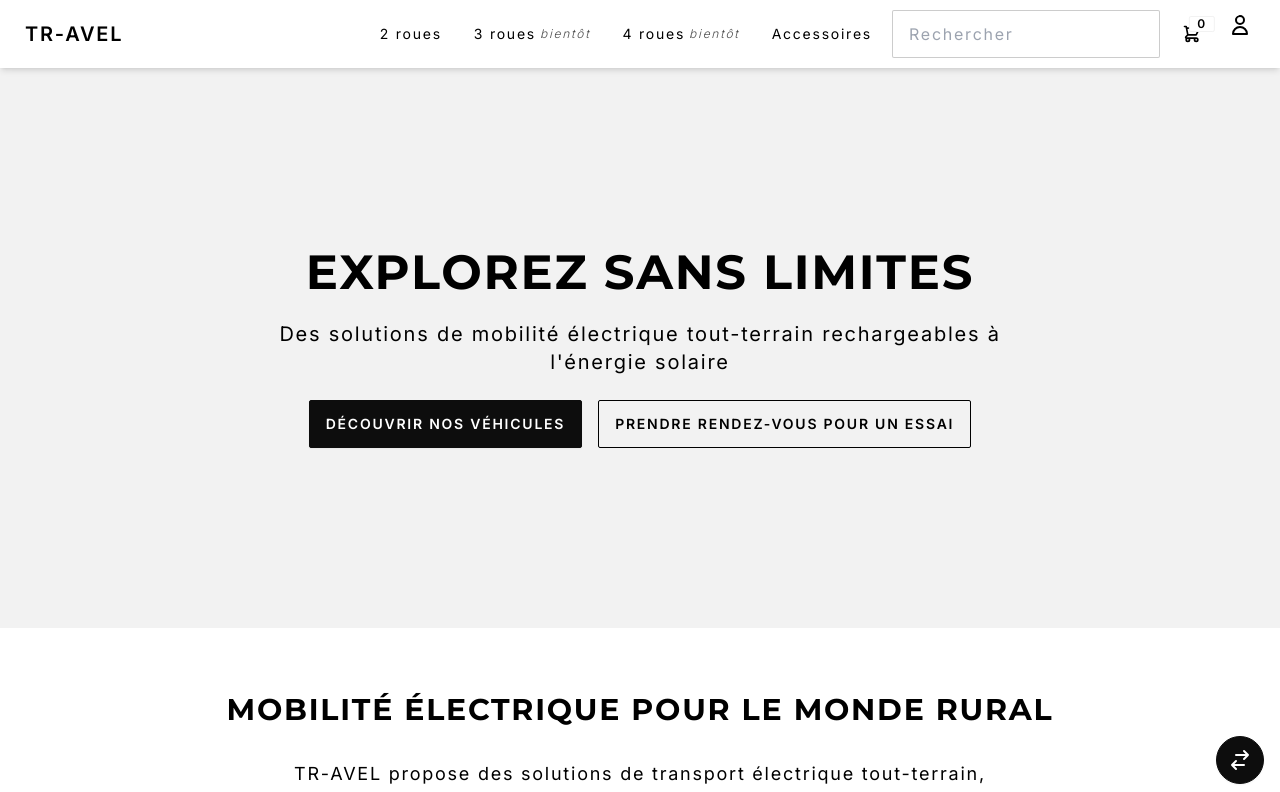
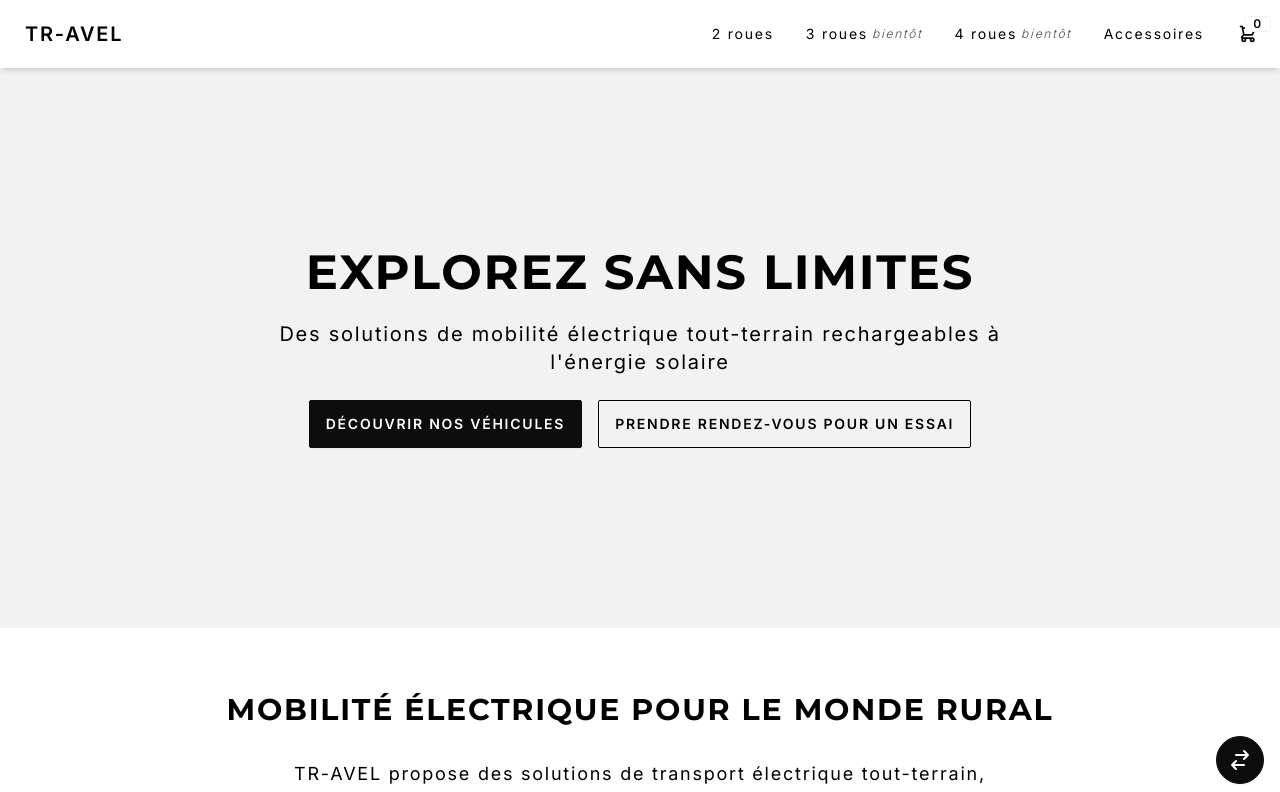
Before and after one commit to Jeremiamiam/yamzoning, a Next.js app: page / in a window 1280 px wide. Shown: the top 792 px of the page. Built offline with nearby package versions, Linux system fonts and the light colour scheme.

Commit message:
fix: suppression de la barre de recherche et de l'icône de compte

```diff
--- a/src/components/organisms/Header/index.tsx
+++ b/src/components/organisms/Header/index.tsx
@@ -1,6 +1,6 @@
 'use client';
 
-import React from 'react';
+import React, { useState } from 'react';
 import Link from 'next/link';
 import { usePathname } from 'next/navigation';
 
@@ -13,6 +13,7 @@ const navLinks = [
 
 export const Header = () => {
   const pathname = usePathname();
+  const [isMobileMenuOpen, setIsMobileMenuOpen] = useState(false);
 
   const isActive = (link: typeof navLinks[0]): boolean => {
     if (link.exact) return pathname === link.href;
@@ -63,17 +64,8 @@ export const Header = () => {
           </ul>
         </div>
 
-        {/* Actions (Search, Cart, Account) */}
+        {/* Actions */}
         <div className="flex-none gap-2">
-          {/* Search */}
-          <div className="form-control hidden lg:flex">
-            <input
-              type="text"
-              placeholder="Rechercher"
-              className="input input-bordered w-24 md:w-auto"
-            />
-          </div>
-
           {/* Cart */}
           <div className="dropdown dropdown-end">
             <label tabIndex={0} className="btn btn-ghost btn-circle">
@@ -86,26 +78,20 @@ export const Header = () => {
             </label>
           </div>
 
-          {/* Account */}
-          <div className="dropdown dropdown-end">
-            <label tabIndex={0} className="btn btn-ghost btn-circle avatar">
-              <div className="w-10 rounded-full">
-                <svg xmlns="http://www.w3.org/2000/svg" className="h-6 w-6" fill="none" viewBox="0 0 24 24" stroke="currentColor">
-                  <path strokeLinecap="round" strokeLinejoin="round" strokeWidth="2" d="M16 7a4 4 0 11-8 0 4 4 0 018 0zM12 14a7 7 0 00-7 7h14a7 7 0 00-7-7z" />
-                </svg>
-              </div>
-            </label>
-          </div>
-
           {/* Menu mobile */}
-          <div className="dropdown dropdown-end lg:hidden">
-            <label tabIndex={0} className="btn btn-ghost btn-circle">
+          <div className="lg:hidden">
+            <button
+              onClick={() => setIsMobileMenuOpen(!isMobileMenuOpen)}
+              className="btn btn-ghost btn-circle"
+            >
               <svg xmlns="http://www.w3.org/2000/svg" className="h-5 w-5" fill="none" viewBox="0 0 24 24" stroke="currentColor">
                 <path strokeLinecap="round" strokeLinejoin="round" strokeWidth="2" d="M4 6h16M4 12h16M4 18h7" />
               </svg>
-            </label>
-            <ul tabIndex={0} className="menu dropdown-content menu-sm z-[1] mt-3 fixed top-[4rem] left-0 w-full h-[calc(100vh-4rem)] rounded-none bg-base-100 p-4 shadow">
-              <li><Link href="/products/2-roues">2 roues</Link></li>
+            </button>
+            {isMobileMenuOpen && (
+              <div className="fixed inset-0 top-[4rem] z-50 bg-base-100">
+                <ul className="menu p-4">
+                  <li><Link href="/products/2-roues" onClick={() => setIsMobileMenuOpen(false)}>2 roues</Link></li>
                   <li>
                     <span className="flex items-center gap-1">
                       3 roues
@@ -118,15 +104,19 @@ export const Header = () => {
                       <span className="text-xs font-light italic text-base-content/70">bientôt</span>
                     </span>
                   </li>
-              <li><Link href="/products/accessories">Accessoires</Link></li>
-              <li className="mt-2">
-                <input
-                  type="text"
-                  placeholder="Rechercher"
-                  className="input input-bordered w-full"
-                />
+                  <li><Link href="/products/accessories" onClick={() => setIsMobileMenuOpen(false)}>Accessoires</Link></li>
+                  <li className="mt-4">
+                    <Link
+                      href="/products/2-roues"
+                      className="btn btn-primary w-full"
+                      onClick={() => setIsMobileMenuOpen(false)}
+                    >
+                      Découvrir nos véhicules
+                    </Link>
                   </li>
                 </ul>
+              </div>
+            )}
           </div>
         </div>
       </div>
```
Lines whose indentation alone changed are shown as unchanged.
